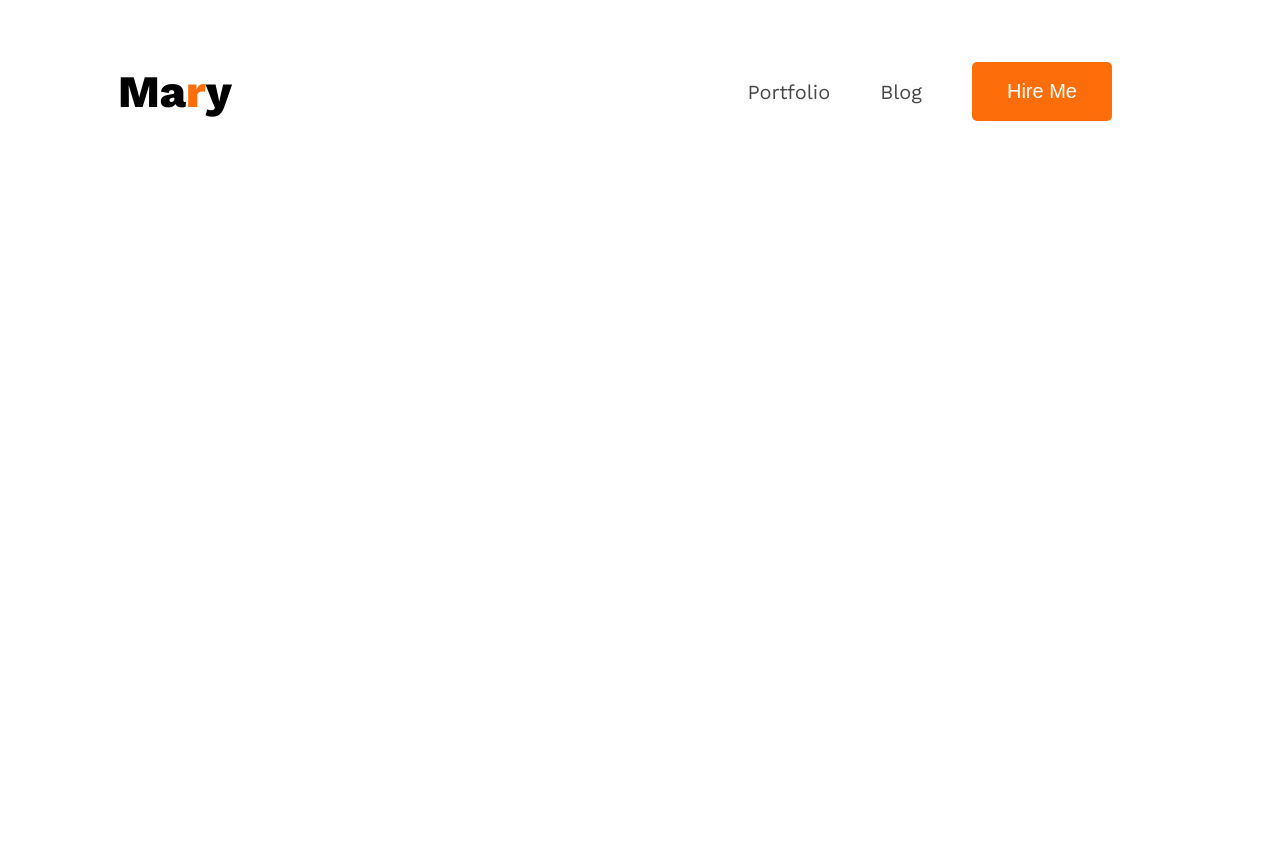
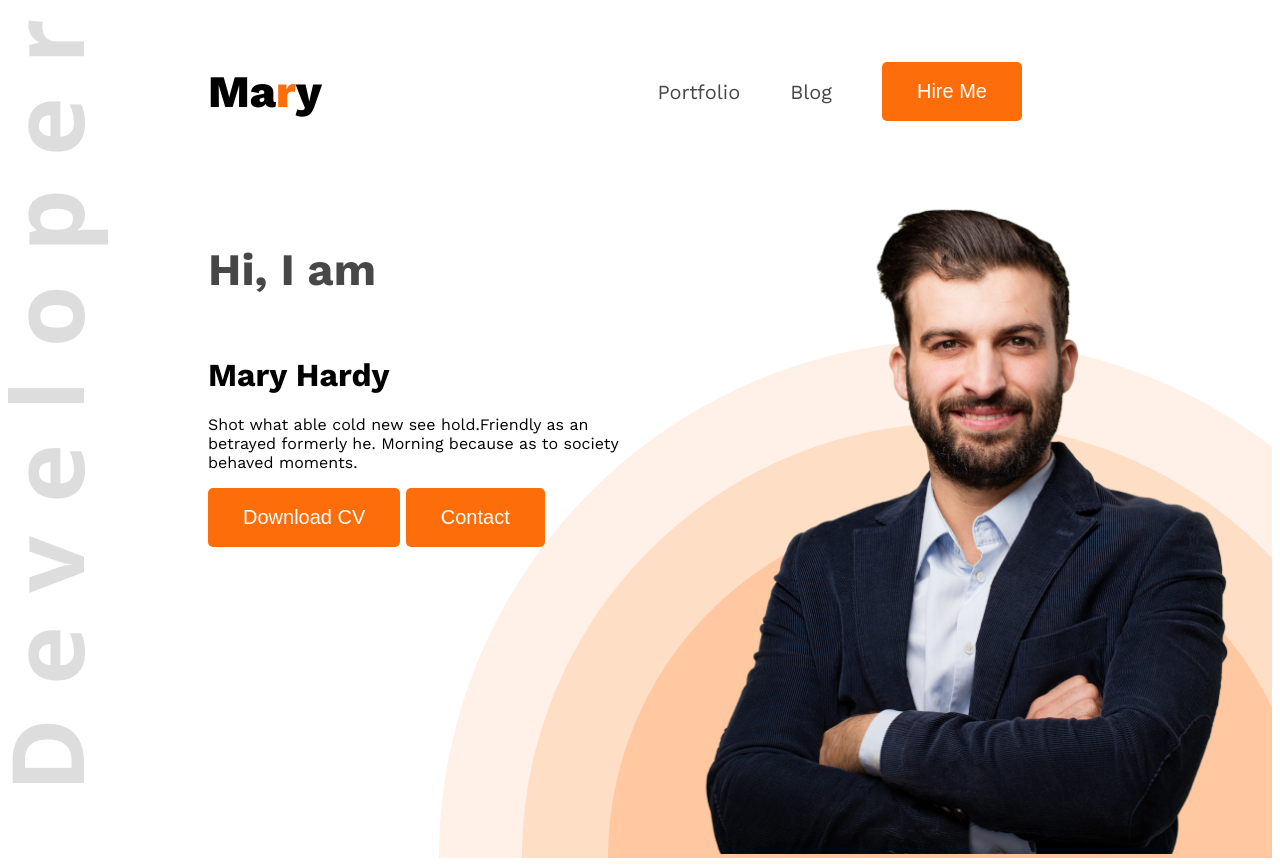
Before and after one commit to emon22830/Portfolio-Website, a plain HTML site: page index.html in a window 1280 px wide. Before the commit the page ends 800 px from the top, so only its background shows below. Drawn offline with nearby package versions, Linux system fonts and the light colour scheme.

Commit message:
hero part completed

```diff
--- a/index.html
+++ b/index.html
@@ -22,6 +22,21 @@
         <li><a class="" href=""><button class="btn-primary">Hire Me</button></a></li>
     </ul>
 </nav>
+
+<div class="banner">
+    <div class="banner-content">
+        <h4 class="banner-greetings dark-2">Hi, I am</h4>
+        <h1 class="banner-title ">Mary Hardy</h1>
+        <p  class="description">Shot what able cold new see hold.Friendly as an betrayed formerly he. Morning because as to society behaved moments.</p>
+        <button class="btn-primary">Download CV</button>
+        <button class="btn-primary">Contact </button>
+
+    </div>
+
+    <div>
+        <img class="banner-profile-pic" src="images/hardy.png" alt="" srcset="">
+    </div>
+</div>
     </header>
 
 
--- a/styles/styles.css
+++ b/styles/styles.css
@@ -41,7 +41,7 @@
         display: flex;
         align-items: center;
         justify-content: space-between;
-        margin: 20px 110px;
+        margin: 20px 200px;
 
     }
 
@@ -66,3 +66,35 @@ font-size: 45px;
             font-size: 20px;
 
         }
+
+
+/* Header */
+ header{
+    background-image: url('../images/header_bg.png'), url('../images/developer.png');
+    background-repeat: no-repeat;
+    background-position: bottom right, top left;
+ }
+
+
+
+/* Banner Styles */
+
+.banner{
+    display: flex;
+    justify-content: space-between;
+    margin: 0 35px 0 200px;
+
+}
+
+.banner-greetings{
+    font-size: 45px;
+    font-family: 600;
+}
+
+.banner-content{
+    max-width: 580px;
+}
+
+.banner-profile-pic{
+    width: 580px;
+}
```
